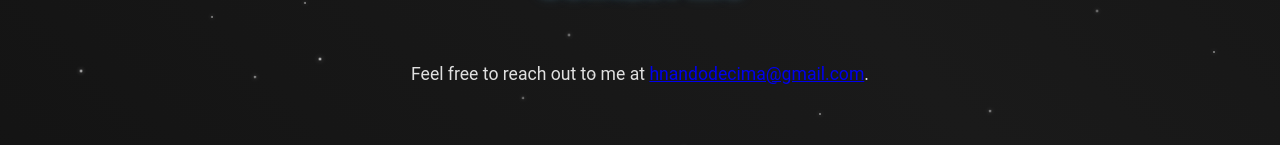
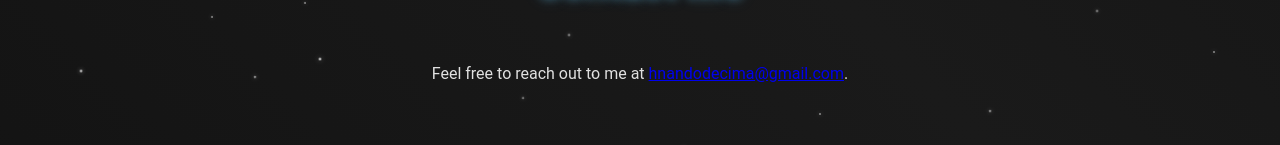
Before and after one commit to nandodecima/portfolio-website, a React (Vite) app: page /contact in a window 1280 px wide. Shown: the part 360-505 px from the top of the page. Built offline with nearby package versions, Linux system fonts and the light colour scheme.

Commit message:
updated commit

```diff
--- a/src/App.css
+++ b/src/App.css
@@ -239,7 +239,7 @@
   }
 
   .contact p {
-    font-size: 1.1rem;
+    font-size: 1.0rem;
     line-height: 1.8;
   }
 
```
